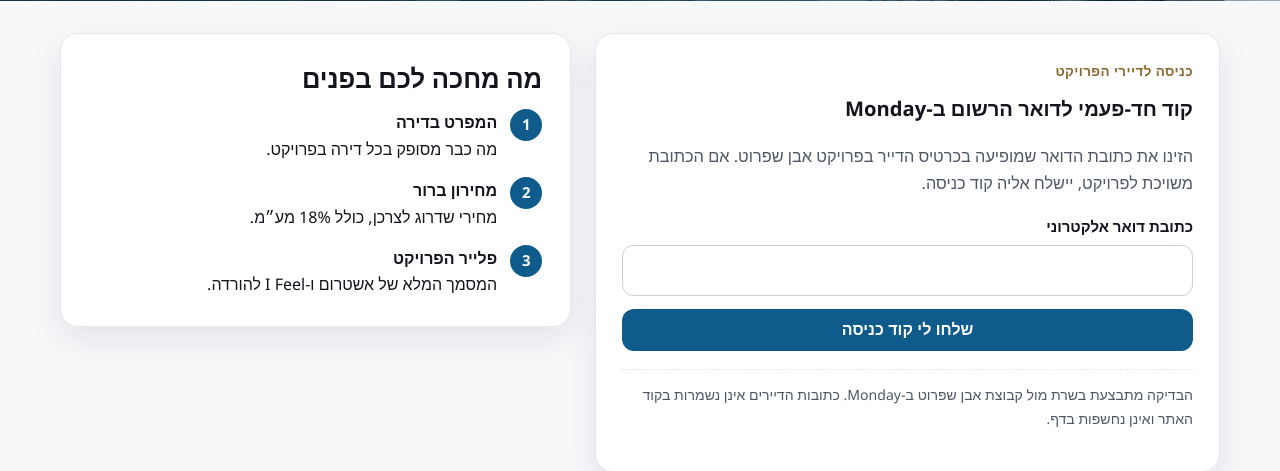
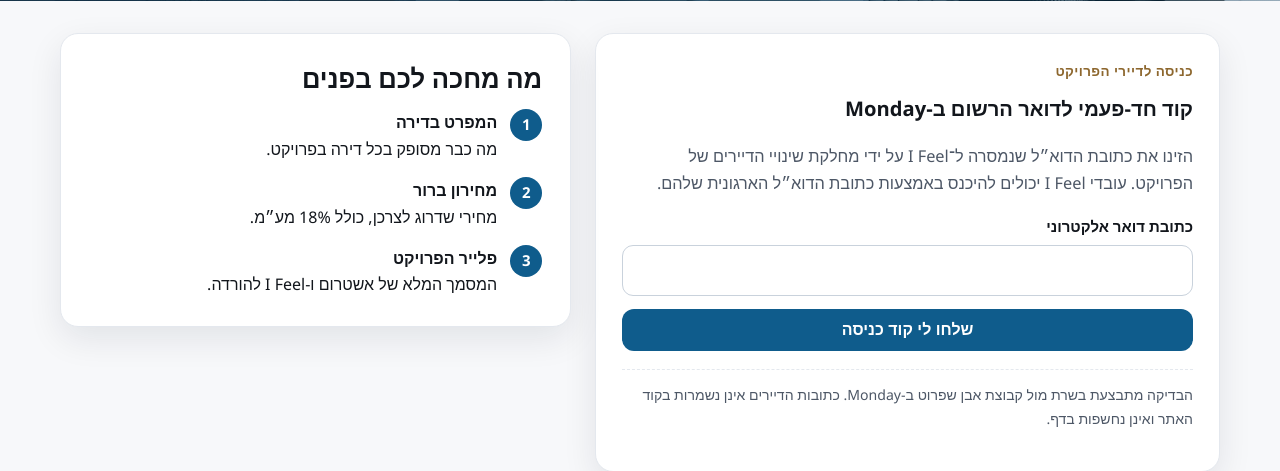
Before and after one commit to oren341965/i-feel-site, a PHP site: page /even-shaprut/ in a window 1280 px wide. Shown: the part 422-893 px from the top of the page. Run offline with PHP 8.4, Linux system fonts and the light colour scheme.

Commit message:
Clarify I Feel staff access in public/even-shaprut/index.php

```diff
--- a/public/even-shaprut/index.php
+++ b/public/even-shaprut/index.php
@@ -125,7 +125,7 @@ $priceGroups = [
     <div class="access-card">
       <p class="eyebrow" style="color:#8d672e">כניסה לדיירי הפרויקט</p>
       <h2>קוד חד-פעמי לדואר הרשום ב-Monday</h2>
-      <p class="lead">הזינו את כתובת הדואר שמופיעה בכרטיס הדייר בפרויקט אבן שפרוט. אם הכתובת משויכת לפרויקט, יישלח אליה קוד כניסה.</p>
+      <p class="lead">הזינו את כתובת הדוא״ל שנמסרה ל־I Feel על ידי מחלקת שינויי הדיירים של הפרויקט. עובדי I Feel יכולים להיכנס באמצעות כתובת הדוא״ל הארגונית שלהם.</p>
       <?php if ($error !== ''): ?><div class="alert alert--error" role="alert"><?= esp_h($error) ?></div><?php endif; ?>
       <?php if ($accessStatus === 'code-sent' && esp_pending_email() !== ''): ?>
         <div class="alert alert--ok">קוד בן 6 ספרות נשלח ל-<?= esp_h(esp_pending_email()) ?>.</div>
```
